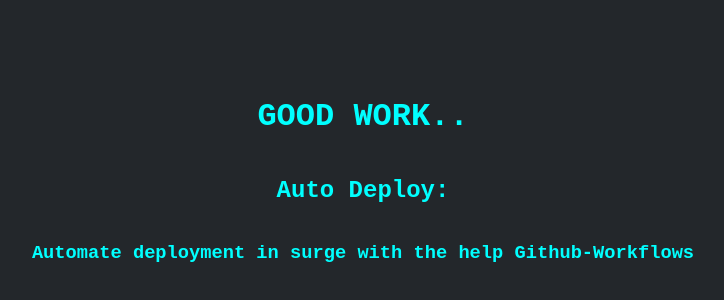
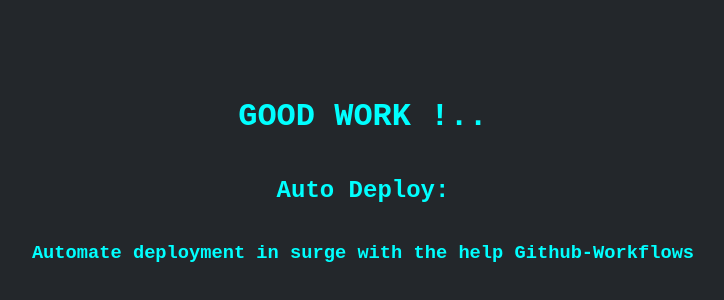
Before and after one commit to Huzaifa-9/class-01-automate-workflow, a plain HTML site: page index.html in a window 1280 px wide. Shown: the part 220-520 px from the top of the page, without its empty margins (277-1001 px from the left). Drawn offline with Linux system fonts and the light colour scheme.

Commit message:
Update index.html

```diff
--- a/index.html
+++ b/index.html
@@ -10,7 +10,7 @@
 
 <body>
     <div class="center">
-        <h1>GOOD WORK..</h1>
+        <h1>GOOD WORK !..</h1>
         <h2>Auto Deploy:</h2>
         <h3>Automate deployment in surge with the help <b>Github-Workflows</b></h3>
     </div>
```
